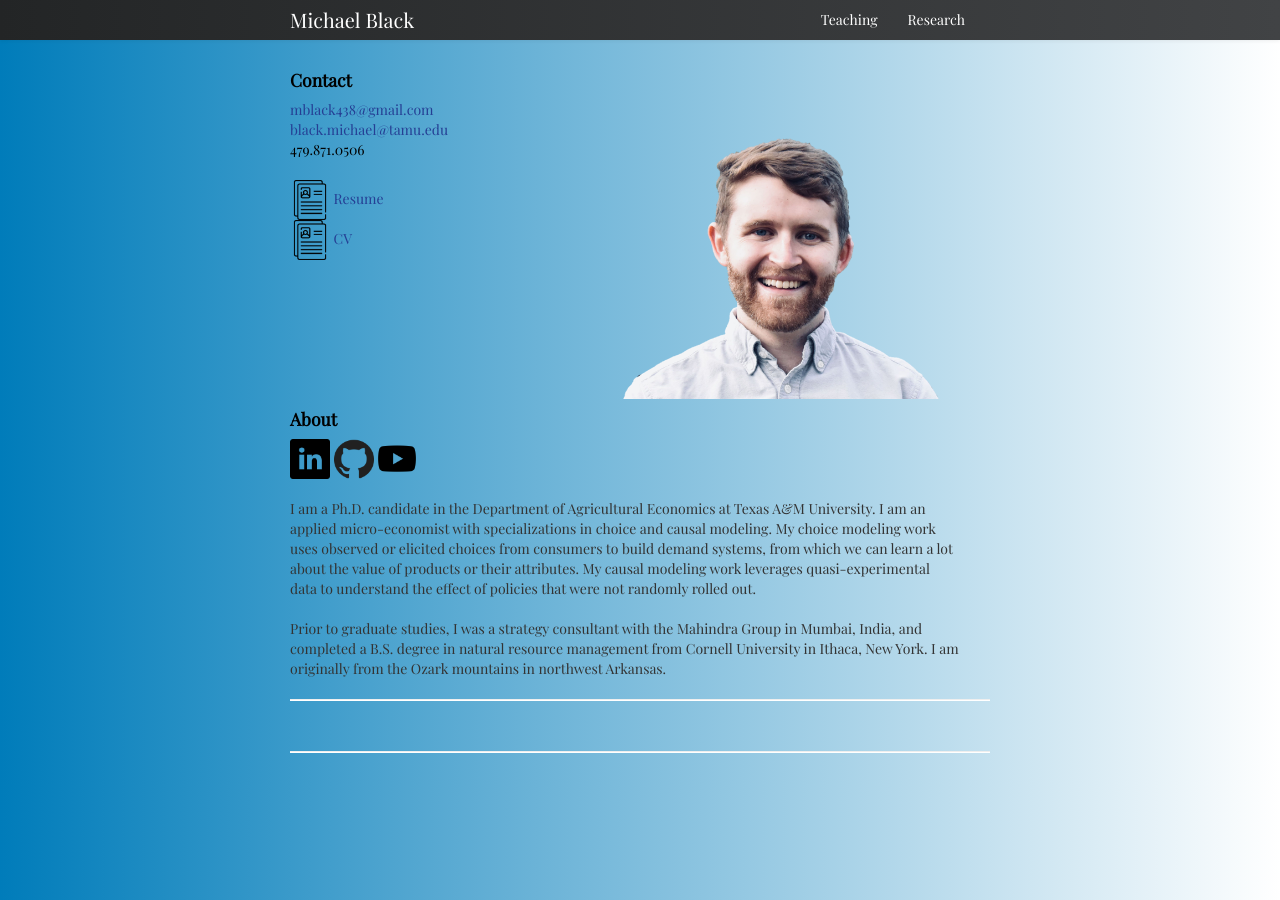
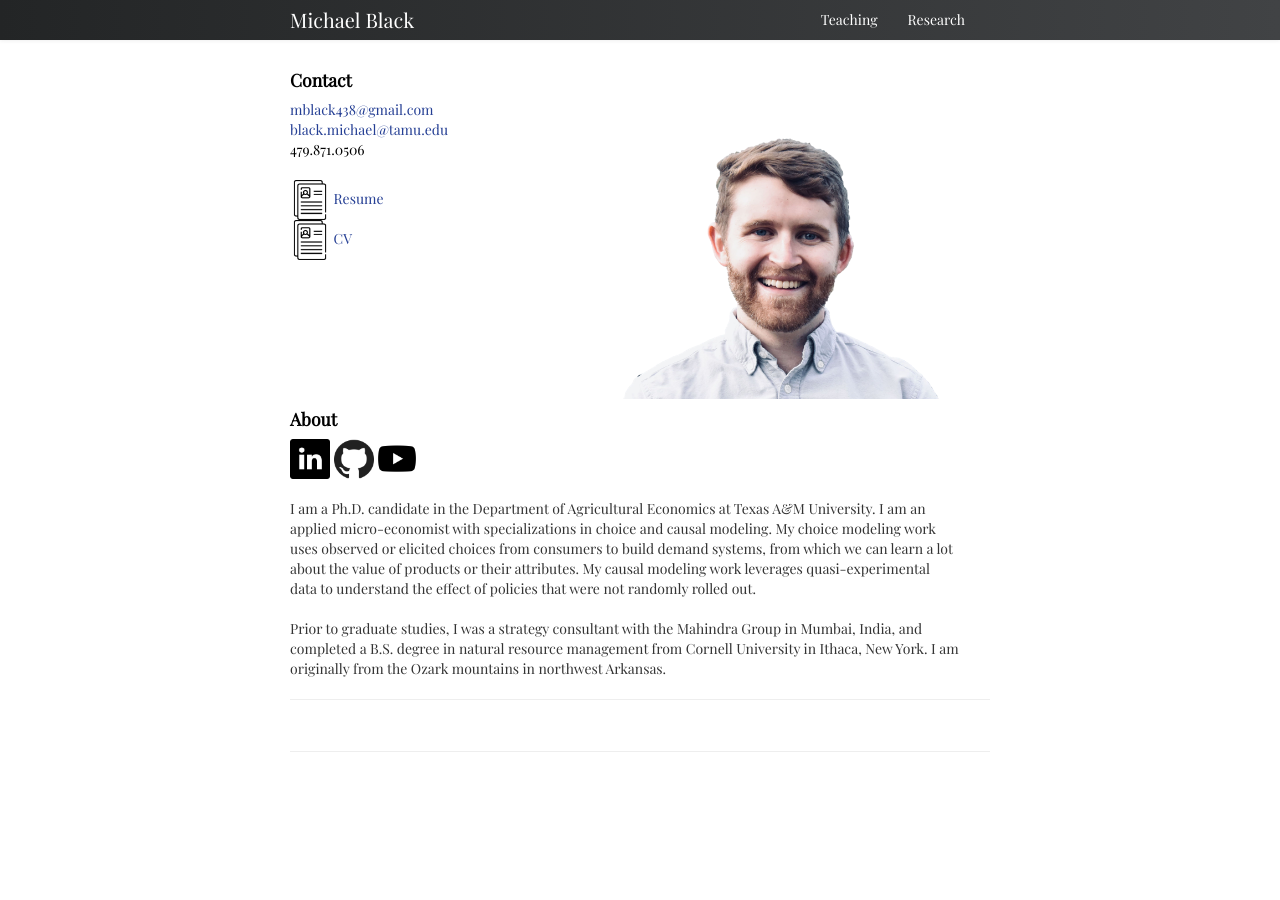
Before and after one commit to michael-black/michael-black.github.io, a Jekyll site: the page built from index.md, in a window 1280 px wide. Built offline with Jekyll 4.4.1, drawn with Linux system fonts in a browser that asks for light colours.

Commit message:
Background to solid white

```diff
--- a/assets/themes/twitter/css/my_custom_css.css
+++ b/assets/themes/twitter/css/my_custom_css.css
@@ -16,7 +16,7 @@ code {
 
 body {
   font-family: 'Playfair Display', serif;
-  background-image: linear-gradient(to right, #007cba , #ffffff);
+  background-image: linear-gradient(to right, #ffffff , #ffffff);
 }
 
 p {
```
